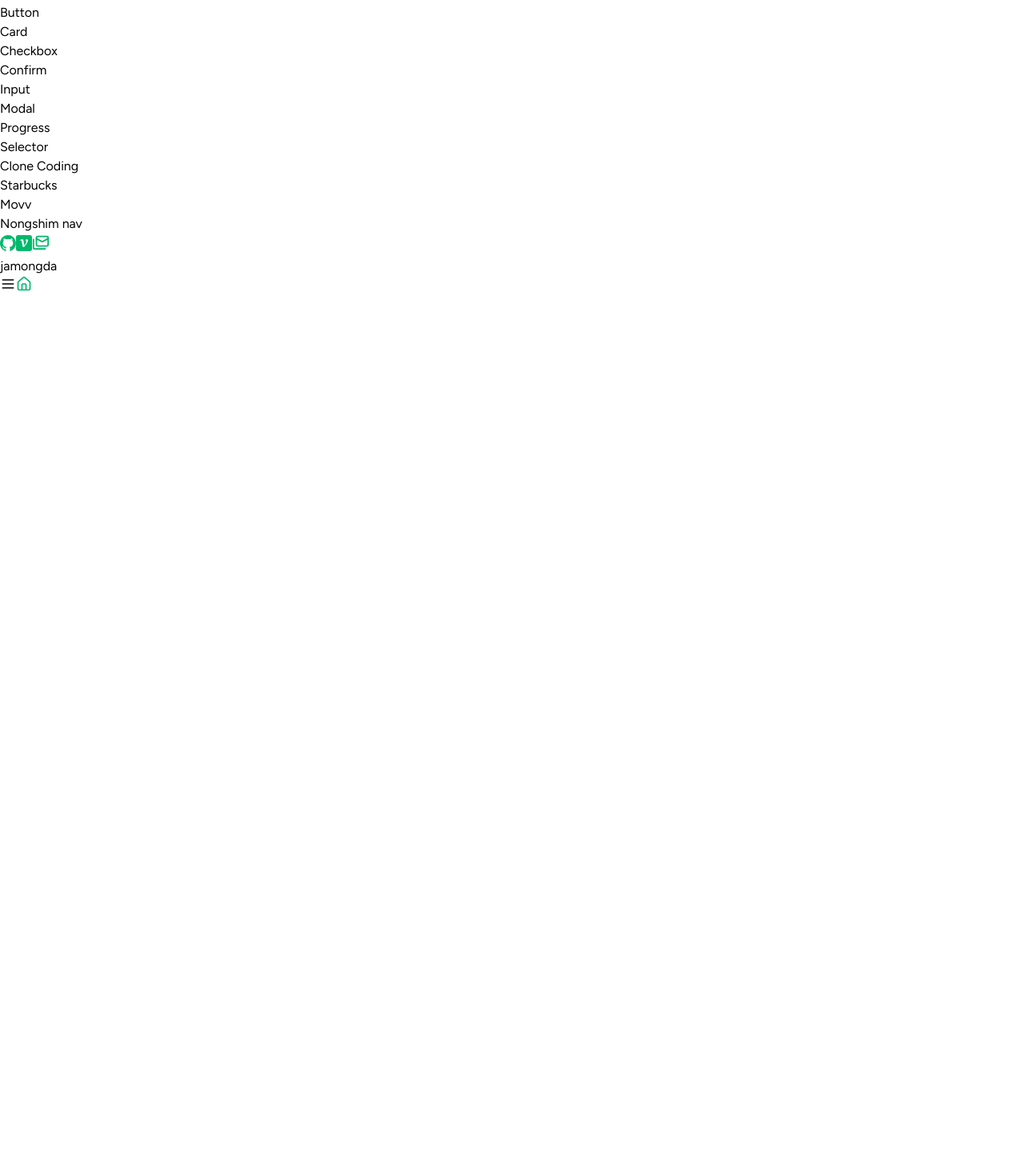
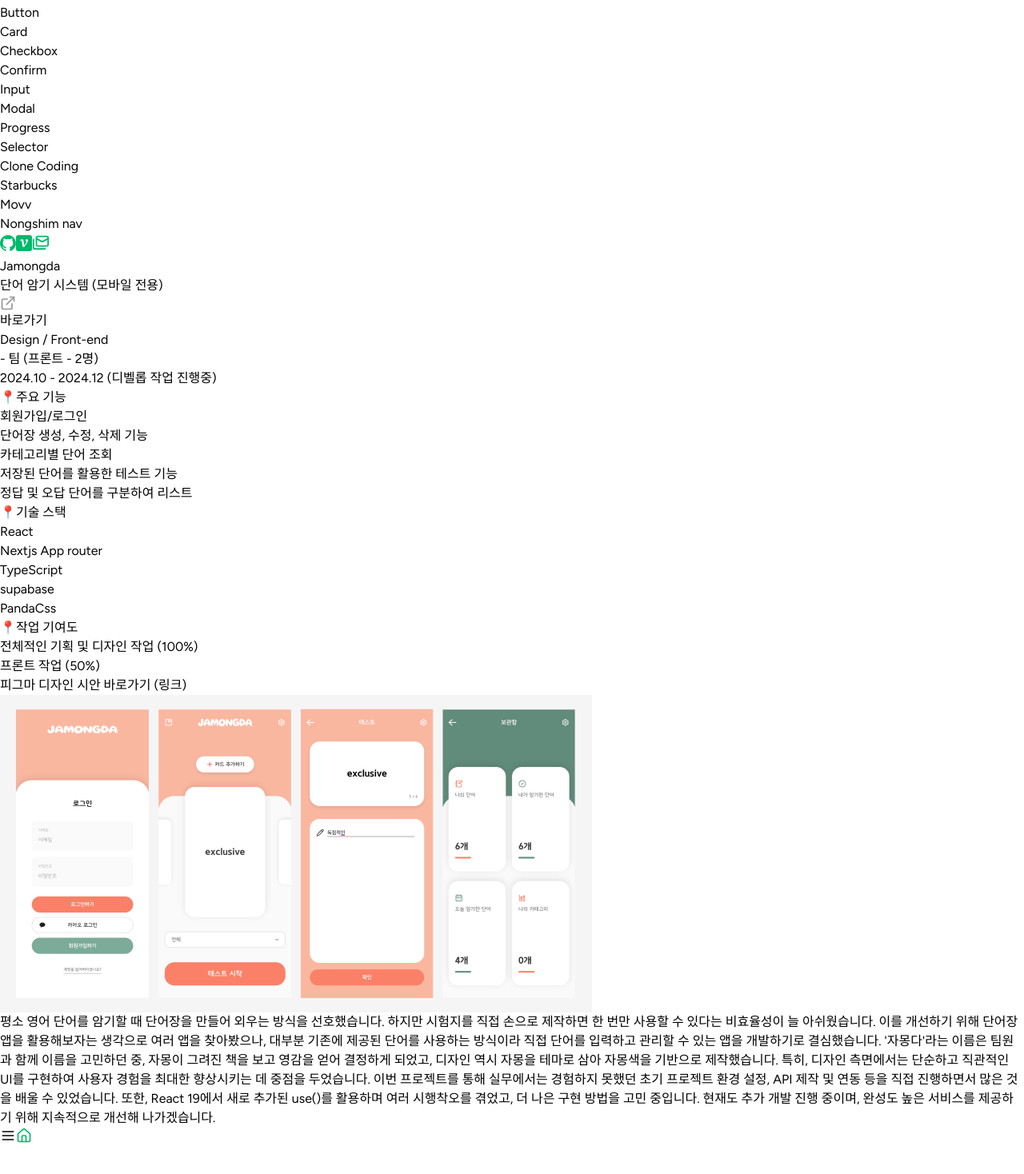
Before and after one commit to Sienna98/portfolio-sieun, a Next.js app: page /Jamongda in a window 1280 px wide. Shown: the part 212-1680 px from the top of the page at 80% size. Before the commit the page ends 1088 px from the top, so only its background shows below. Built offline with nearby package versions, Linux system fonts and the light colour scheme.

Commit message:
자몽자 페이지 완료

```diff
--- a/src/app/(pages)/(ui-components)/layout.tsx
+++ b/src/app/(pages)/(ui-components)/layout.tsx
@@ -1,9 +1,7 @@
 const UiComponentsLayout = ({ children }: { children: React.ReactNode }) => {
   return (
     <div className="h-[100dvh] flex items-center justify-center">
-      <div className="md:py-[100px] md:px-[150px] md:shadow-md md:shadow-[rgba(0,0,0,0.05)]">
-        {children}
-      </div>
+      <div className="md:py-[100px] md:px-[150px] md:shadow-md">{children}</div>
     </div>
   );
 };
--- a/src/app/(pages)/Jamongda/page.tsx
+++ b/src/app/(pages)/Jamongda/page.tsx
@@ -1,7 +1,89 @@
+"use client";
+
+import { jamongdaData } from "@/data/sideProjectData";
+import Image from "next/image";
+
 const JamongdaPage = () => {
   return (
-    <article className="p-5 md:p-8 min-w-[375px]">
-      <p>jamongda</p>
+    <article className="lg:p-8 min-w-[375px] w-full flex justify-center items-center">
+      <div className="bg-white w-[768px] flex flex-col justify-center items-start shadow-lg py-10 px-5 pb-16 lg:px-10 gap-8">
+        <div className="flex justify-between items-center w-full">
+          <div>
+            <h3 className="text-4xl font-semibold w-full">Jamongda</h3>
+            <div className="text-[#969696] mt-1">
+              단어 암기 시스템 (모바일 전용)
+            </div>
+          </div>
+          <button
+            className="flex flex-col items-center gap-2 hover:opacity-60 transition"
+            onClick={() =>
+              window.open("https://jamongda.netlify.app", "_blank")
+            }
+          >
+            <Image
+              src="/icons/external-link.svg"
+              alt="바로가기"
+              width="20"
+              height="20"
+            />
+            <span className="text-sm text-[#969696]">바로가기</span>
+          </button>
+        </div>
+        <div>
+          <div className="flex gap-2">
+            <div className="font-medium ">Design / Front-end</div>
+            <span className="text-[#969696]">- 팀 (프론트 - 2명)</span>
+          </div>
+          <div className="mt-1 text-sm">
+            2024.10 - 2024.12 (디벨롭 작업 진행중)
+          </div>
+        </div>
+        {jamongdaData.map((data, idx) => (
+          <div
+            className={`w-full ${
+              idx !== jamongdaData.length - 1 ? "border-b pb-8" : ""
+            }`}
+            key={idx}
+          >
+            <h4 className="text-2xl font-semibold w-full">{data.title}</h4>
+            <ul className="pl-3 flex flex-col gap-2 mt-4">
+              {data.list.map((list, idx) => (
+                <li
+                  key={idx}
+                  className="before:content-['-'] before:pr-1.5 text-sm"
+                >
+                  {list}
+                </li>
+              ))}
+            </ul>
+          </div>
+        ))}
+        <div className="w-full flex flex-col justify-center items-center gap-8 text-center">
+          <Image
+            src="/images/jamongda.png"
+            alt="jamongda"
+            width="740"
+            height="398"
+          />
+          <p className="text-sm whitespace-pre-wrap break-keep">
+            {`평소 영어 단어를 암기할 때 단어장을 만들어 외우는 방식을 선호했습니다.
+하지만 시험지를 직접 손으로 제작하면 한 번만 사용할 수 있다는 비효율성이 늘 아쉬웠습니다.
+이를 개선하기 위해 단어장 앱을 활용해보자는 생각으로 여러 앱을 찾아봤으나,
+대부분 기존에 제공된 단어를 사용하는 방식이라 직접 단어를 입력하고 관리할 수 있는 앱을 개발하기로 결심했습니다.
+
+'자몽다'라는 이름은 팀원과 함께 이름을 고민하던 중,
+자몽이 그려진 책을 보고 영감을 얻어 결정하게 되었고, 디자인 역시 자몽을 테마로 삼아 자몽색을 기반으로 제작했습니다.
+특히, 디자인 측면에서는 단순하고 직관적인 UI를 구현하여 사용자 경험을 최대한 향상시키는 데 중점을 두었습니다.
+
+이번 프로젝트를 통해 실무에서는 경험하지 못했던 초기 프로젝트 환경 설정,
+API 제작 및 연동 등을 직접 진행하면서 많은 것을 배울 수 있었습니다.
+또한, React 19에서 새로 추가된 use()를 활용하며 여러 시행착오를 겪었고, 더 나은 구현 방법을 고민 중입니다.
+
+현재도 추가 개발 진행 중이며, 완성도 높은 서비스를 제공하기 위해 지속적으로 개선해 나가겠습니다.
+`}
+          </p>
+        </div>
+      </div>
     </article>
   );
 };
--- /dev/null
+++ b/src/data/sideProjectData.tsx
@@ -0,0 +1,55 @@
+export const purplePlaceData = [
+  {
+    title: "📍주요 기능",
+    list: [
+      "좌석 예약 및 취소",
+      "예약된 좌석 조회",
+      "출근/재택 일정 등록 및 수정",
+      "팀원 출근 일정 조회",
+      "관리자 계정으로 다른 팀원 출근 일정 수정 및 좌석 변경",
+      "보유중인 도서 조회",
+      "안마의자 예약",
+    ],
+  },
+  {
+    title: "📍기술 스택",
+    list: ["React", "Nextjs", "TypeScript", "supabase", "styled-components"],
+  },
+  {
+    title: "📍작업 기여도",
+    list: ["전체적인 기획 및 디자인 작업", "웹 퍼블리싱 작업", "프론트 작업"],
+  },
+];
+
+export const jamongdaData = [
+  {
+    title: "📍주요 기능",
+    list: [
+      "회원가입/로그인",
+      "단어장 생성, 수정, 삭제 기능",
+      "카테고리별 단어 조회",
+      "저장된 단어를 활용한 테스트 기능",
+      "정답 및 오답 단어를 구분하여 리스트",
+    ],
+  },
+  {
+    title: "📍기술 스택",
+    list: ["React", "Nextjs App router", "TypeScript", "supabase", "PandaCss"],
+  },
+  {
+    title: "📍작업 기여도",
+    list: [
+      "전체적인 기획 및 디자인 작업 (100%)",
+      "프론트 작업 (50%)",
+      // eslint-disable-next-line react/jsx-key
+      <a
+        href="https://www.figma.com/design/CCEAi3npvOFckyczGMSuZy/%EC%9E%90%EB%AA%BD%EB%8B%A4?node-id=0-1&m=dev&t=pOAoxBoyGNLt91S9-1"
+        target="_blank"
+        rel="noopener noreferrer"
+        className="text-[#969696] border-b border-gray-600"
+      >
+        피그마 디자인 시안 바로가기 (링크)
+      </a>,
+    ],
+  },
+];
```
Also changed, not shown: src/app/(pages)/PurplePlace/page.tsx (+5 -5 lines), src/data/purplePlaceData.ts (deleted, +0 -22 lines), public/images/jamongda.png (added).
